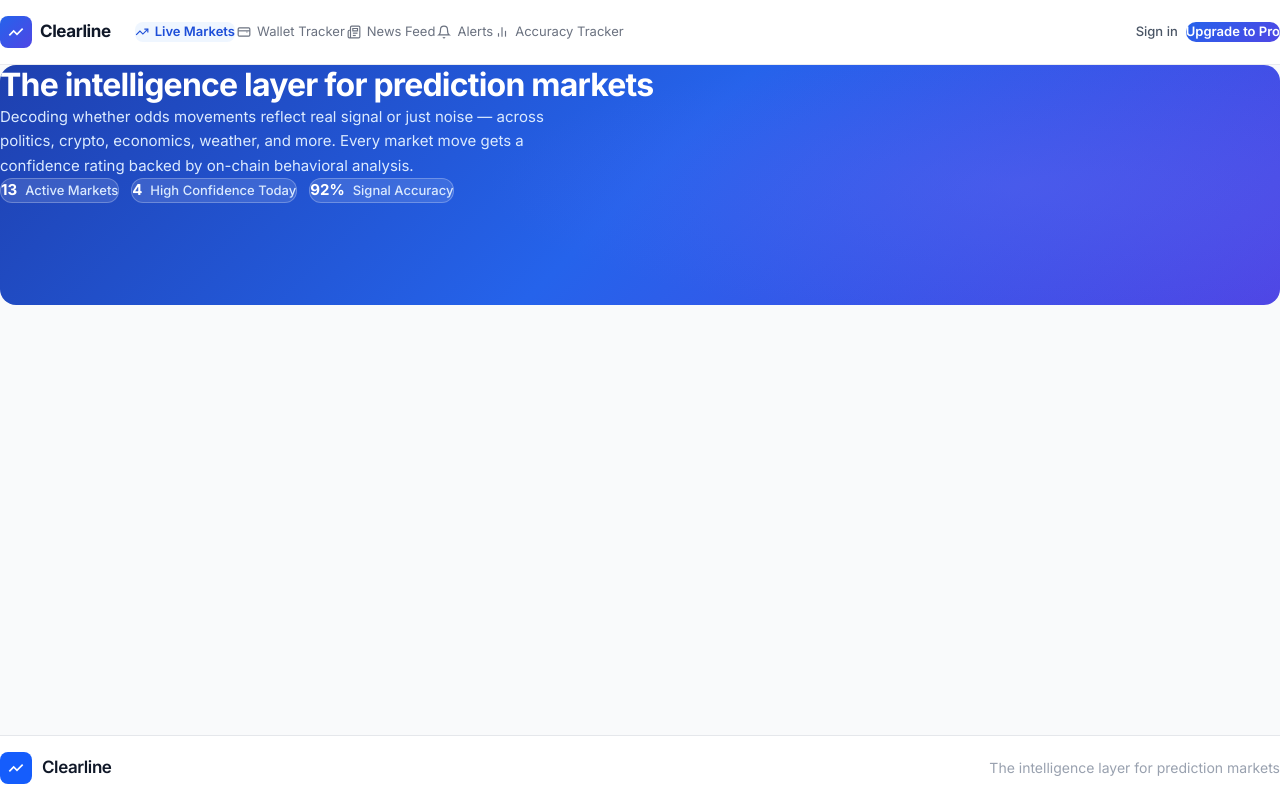
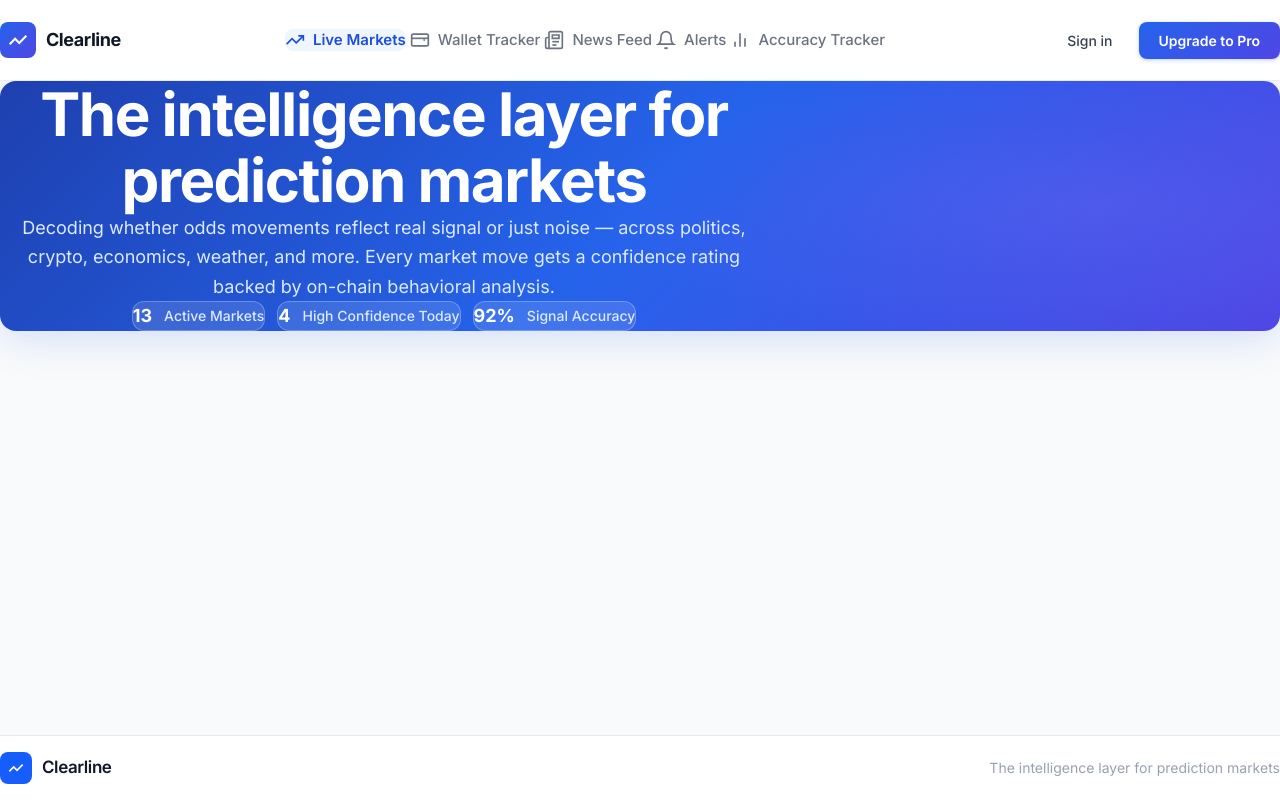
Before and after one commit to Clear-Line/clearline, a Next.js app: page / in a window 1280 px wide. Built offline with nearby package versions, Linux system fonts and the light colour scheme.

Commit message:
still messing with the landing page

```diff
--- a/src/app/globals.css
+++ b/src/app/globals.css
@@ -117,6 +117,7 @@
 
 html, body {
   font-family: 'Inter', system-ui, -apple-system, sans-serif;
+  overflow-x: hidden;
 }
 
 /* ─── Navbar glass effect ─── */
@@ -157,10 +158,52 @@
 }
 .nav-item-idle {
   color: var(--color-nav-idle-text);
+  font-weight: 500;
 }
 .nav-item-idle:hover {
   color: var(--color-text-primary);
-  background-color: #f9fafb;
+  background-color: #f3f4f6;
+}
+
+/* ─── Auth buttons ─── */
+.btn-signin {
+  font-size: 0.875rem;
+  font-weight: 500;
+  color: var(--color-text-secondary);
+  padding: 0.5rem 1.125rem;
+  border-radius: 8px;
+  white-space: nowrap;
+  transition: background 0.15s ease, color 0.15s ease;
+  background: transparent;
+  border: none;
+  cursor: pointer;
+}
+.btn-signin:hover {
+  color: var(--color-text-primary);
+  background-color: #f3f4f6;
+}
+
+.btn-upgrade {
+  background: linear-gradient(135deg, var(--color-primary) 0%, #4f46e5 100%);
+  color: #ffffff;
+  font-size: 0.875rem;
+  font-weight: 600;
+  padding: 0.5rem 1.25rem;
+  border-radius: 8px;
+  white-space: nowrap;
+  border: none;
+  cursor: pointer;
+  box-shadow: 0 1px 4px rgba(37, 99, 235, 0.3);
+  transition: box-shadow 0.2s ease, transform 0.15s ease, opacity 0.15s ease;
+}
+.btn-upgrade:hover {
+  opacity: 0.93;
+  box-shadow: 0 4px 14px rgba(37, 99, 235, 0.4);
+  transform: translateY(-1px);
+}
+.btn-upgrade:active {
+  transform: scale(0.97);
+  opacity: 1;
 }
 
 /* ─── Tailwind shorthand utilities using CSS vars ─── */
--- a/src/app/layout.tsx
+++ b/src/app/layout.tsx
@@ -21,7 +21,7 @@
       </head>
       <body className="flex flex-col min-h-screen">
         <Navbar />
-        <main className="flex-1">{children}</main>
+        <main className="flex-1 w-full">{children}</main>
         <Footer />
       </body>
     </html>
--- a/src/app/page.tsx
+++ b/src/app/page.tsx
@@ -2,51 +2,58 @@
 
 export default function Home() {
   const stats = [
-    { value: "13", label: "Active Markets" },
-    { value: "4",  label: "High Confidence Today" },
+    { value: "13",  label: "Active Markets" },
+    { value: "4",   label: "High Confidence Today" },
     { value: "92%", label: "Signal Accuracy" },
   ];
 
   return (
-    <main className="max-w-screen-xl mx-auto px-6 pt-6 pb-8">
-      {/* ── Hero Banner ── */}
+    <>
+      {/* ── Hero ── */}
+      <div className="w-full px-6 pt-8 pb-4">
         <section
-        className="hero-gradient rounded-2xl px-10 py-12 mb-8 text-white overflow-hidden relative"
-        style={{ minHeight: "240px" }}
+          className="hero-gradient relative overflow-hidden rounded-2xl px-12 py-16"
+          style={{ boxShadow: "0 8px 40px rgba(37,99,235,0.18)" }}
         >
-        {/* Subtle radial glow for depth */}
+          {/* Radial glow */}
           <div
             className="absolute inset-0 pointer-events-none"
             style={{
               background:
-              "radial-gradient(ellipse 60% 80% at 80% 50%, rgba(99,102,241,0.35) 0%, transparent 70%)",
+                "radial-gradient(ellipse 55% 80% at 85% 50%, rgba(99,102,241,0.4) 0%, transparent 70%)",
             }}
           />
 
-        <div className="relative max-w-2xl">
-          <h1 className="text-[2rem] leading-tight font-bold mb-3 tracking-tight">
+          <div className="relative max-w-3xl mx-auto text-center">
+            <h1 className="text-5xl md:text-6xl leading-[1.1] font-bold mb-5 tracking-tight text-white">
               The intelligence layer for prediction markets
             </h1>
-          <p className="text-[15px] text-blue-100 mb-8 leading-relaxed max-w-xl">
+            <p className="text-lg text-blue-100 mb-10 leading-relaxed">
               Decoding whether odds movements reflect real signal or just noise —
               across politics, crypto, economics, weather, and more. Every market
               move gets a confidence rating backed by on-chain behavioral analysis.
             </p>
 
             {/* Stat chips */}
-          <div className="flex flex-wrap gap-3">
+            <div className="flex flex-wrap justify-center gap-3">
               {stats.map((s) => (
                 <div
                   key={s.label}
-                className="hero-stat-chip flex items-center gap-2 px-4 py-2.5 rounded-xl cursor-default select-none"
+                  className="hero-stat-chip flex items-center gap-3 px-5 py-3 rounded-xl cursor-default select-none"
                 >
-                <span className="text-[15px] font-bold text-white">{s.value}</span>
-                <span className="text-[13px] text-blue-100 font-medium">{s.label}</span>
+                  <span className="text-lg font-bold text-white">{s.value}</span>
+                  <span className="text-sm text-blue-100 font-medium">{s.label}</span>
                 </div>
               ))}
             </div>
           </div>
         </section>
-    </main>
+      </div>
+
+      {/* ── Page Content ── */}
+      <div className="w-full px-6 pt-6 pb-8">
+        {/* future content */}
+      </div>
+    </>
   );
 }
--- a/src/components/Navbar.tsx
+++ b/src/components/Navbar.tsx
@@ -8,7 +8,7 @@
     label: "Live Markets",
     href: "/live-markets",
     icon: (
-      <svg className="w-3.5 h-3.5 shrink-0" viewBox="0 0 24 24" fill="none" stroke="currentColor" strokeWidth={2}>
+      <svg className="w-5 h-5 shrink-0" viewBox="0 0 24 24" fill="none" stroke="currentColor" strokeWidth={2}>
         <polyline points="22 7 13.5 15.5 8.5 10.5 2 17" />
         <polyline points="16 7 22 7 22 13" />
       </svg>
@@ -18,7 +18,7 @@
     label: "Wallet Tracker",
     href: "/wallet-tracker",
     icon: (
-      <svg className="w-3.5 h-3.5 shrink-0" viewBox="0 0 24 24" fill="none" stroke="currentColor" strokeWidth={2}>
+      <svg className="w-5 h-5 shrink-0" viewBox="0 0 24 24" fill="none" stroke="currentColor" strokeWidth={2}>
         <rect x="2" y="5" width="20" height="14" rx="2" />
         <path d="M16 12h2" /><path d="M2 10h20" />
       </svg>
@@ -28,7 +28,7 @@
     label: "News Feed",
     href: "/news-feed",
     icon: (
-      <svg className="w-3.5 h-3.5 shrink-0" viewBox="0 0 24 24" fill="none" stroke="currentColor" strokeWidth={2}>
+      <svg className="w-5 h-5 shrink-0" viewBox="0 0 24 24" fill="none" stroke="currentColor" strokeWidth={2}>
         <path d="M4 22h16a2 2 0 0 0 2-2V4a2 2 0 0 0-2-2H8a2 2 0 0 0-2 2v16a2 2 0 0 1-2 2Zm0 0a2 2 0 0 1-2-2v-9c0-1.1.9-2 2-2h2" />
         <path d="M18 14h-8" /><path d="M15 18h-5" /><path d="M10 6h8v4h-8V6Z" />
       </svg>
@@ -38,7 +38,7 @@
     label: "Alerts",
     href: "/alerts",
     icon: (
-      <svg className="w-3.5 h-3.5 shrink-0" viewBox="0 0 24 24" fill="none" stroke="currentColor" strokeWidth={2}>
+      <svg className="w-5 h-5 shrink-0" viewBox="0 0 24 24" fill="none" stroke="currentColor" strokeWidth={2}>
         <path d="M6 8a6 6 0 0 1 12 0c0 7 3 9 3 9H3s3-2 3-9" />
         <path d="M10.3 21a1.94 1.94 0 0 0 3.4 0" />
       </svg>
@@ -48,7 +48,7 @@
     label: "Accuracy Tracker",
     href: "/accuracy-tracker",
     icon: (
-      <svg className="w-3.5 h-3.5 shrink-0" viewBox="0 0 24 24" fill="none" stroke="currentColor" strokeWidth={2}>
+      <svg className="w-5 h-5 shrink-0" viewBox="0 0 24 24" fill="none" stroke="currentColor" strokeWidth={2}>
         <line x1="18" y1="20" x2="18" y2="10" />
         <line x1="12" y1="20" x2="12" y2="4" />
         <line x1="6" y1="20" x2="6" y2="14" />
@@ -68,33 +68,30 @@
 
   return (
     <header className="navbar-glass w-full sticky top-0 z-50">
-      <nav className="max-w-screen-xl mx-auto px-6 h-16 flex items-center justify-between gap-6">
+      <nav className="max-w-screen-xl mx-auto px-6 h-20 flex items-center">
 
-        {/* Logo */}
-        <Link href="/" className="flex items-center gap-2 shrink-0 group">
+        {/* Logo — left */}
+        <Link href="/" className="flex items-center gap-2.5 shrink-0 group">
           <div
-            className="w-8 h-8 rounded-lg flex items-center justify-center transition-all duration-200 group-hover:scale-105 group-hover:shadow-md"
+            className="w-9 h-9 rounded-lg flex items-center justify-center transition-all duration-200 group-hover:scale-105 group-hover:shadow-md"
             style={{ background: "linear-gradient(135deg, #2563eb 0%, #4f46e5 100%)" }}
           >
-            <svg className="w-4 h-4 text-white" viewBox="0 0 24 24" fill="none" stroke="currentColor" strokeWidth={2.5}>
+            <svg className="w-5 h-5 text-white" viewBox="0 0 24 24" fill="none" stroke="currentColor" strokeWidth={2.5}>
               <polyline points="22 7 13.5 15.5 8.5 10.5 2 17" />
             </svg>
           </div>
-          <span className="text-[17px] font-bold text-gray-900 tracking-tight">Clearline</span>
+          <span className="text-lg font-bold text-gray-900 tracking-tight">Clearline</span>
         </Link>
 
-        {/* Desktop Nav Items */}
-        <div className="hidden md:flex items-center gap-0.5 flex-1">
+        {/* Nav items — flex-1 keeps them centered between logo and right buttons */}
+        <div className="hidden md:flex flex-1 items-center justify-center gap-1">
           {navItems.map((item) => (
             <Link
               key={item.label}
               href={item.href}
               onClick={() => setActiveItem(item.label)}
-              className={`flex items-center gap-1.5 px-3 py-1.5 rounded-lg text-[13px] whitespace-nowrap transition-all duration-150
-                ${activeItem === item.label
-                  ? "nav-item-active"
-                  : "nav-item-idle"
-                }`}
+              className={`flex items-center gap-2 px-5 py-2.5 rounded-lg text-[15px] whitespace-nowrap transition-all duration-150
+                ${activeItem === item.label ? "nav-item-active" : "nav-item-idle"}`}
             >
               {item.icon}
               {item.label}
@@ -102,27 +99,19 @@
           ))}
         </div>
 
-        {/* Right Side */}
+        {/* Right buttons */}
         <div className="hidden md:flex items-center gap-2 shrink-0">
-          <button
-            onClick={onAuthAction}
-            className="text-[13px] font-medium text-gray-600 hover:text-gray-900 transition-colors px-4 py-1.5 rounded-lg hover:bg-gray-100 whitespace-nowrap"
-          >
+          <button onClick={onAuthAction} className="btn-signin">
             {isLoggedIn ? "Sign out" : "Sign in"}
           </button>
           {!isLoggedIn && (
-            <button
-              className="text-[13px] font-semibold text-white px-4 py-1.5 rounded-full whitespace-nowrap transition-all duration-200 hover:opacity-90 hover:shadow-md active:scale-95"
-              style={{ background: "linear-gradient(135deg, #2563eb 0%, #4f46e5 100%)" }}
-            >
-              Upgrade to Pro
-            </button>
+            <button className="btn-upgrade">Upgrade to Pro</button>
           )}
         </div>
 
-        {/* Mobile Menu Toggle */}
+        {/* Mobile toggle */}
         <button
-          className="md:hidden p-2 rounded-lg text-gray-500 hover:bg-gray-100 transition-colors"
+          className="md:hidden ml-auto p-2 rounded-lg text-gray-500 hover:bg-gray-100 transition-colors"
           onClick={() => setMobileOpen(!mobileOpen)}
           aria-label="Toggle menu"
         >
@@ -138,7 +127,7 @@
         </button>
       </nav>
 
-      {/* Mobile Dropdown */}
+      {/* Mobile dropdown */}
       {mobileOpen && (
         <div className="md:hidden px-4 pb-4 pt-2 space-y-1 border-t border-gray-100">
           {navItems.map((item) => (
@@ -146,11 +135,8 @@
               key={item.label}
               href={item.href}
               onClick={() => { setActiveItem(item.label); setMobileOpen(false); }}
-              className={`flex items-center gap-2 px-3 py-2.5 rounded-lg text-sm font-medium transition-colors
-                ${activeItem === item.label
-                  ? "nav-item-active"
-                  : "nav-item-idle"
-                }`}
+              className={`flex items-center gap-2.5 px-4 py-3 rounded-lg text-[15px] transition-all
+                ${activeItem === item.label ? "nav-item-active" : "nav-item-idle"}`}
             >
               {item.icon}
               {item.label}
@@ -159,17 +145,12 @@
           <div className="flex items-center gap-2 pt-3 border-t border-gray-100">
             <button
               onClick={onAuthAction}
-              className="flex-1 text-sm font-medium text-gray-600 py-2 rounded-lg border border-gray-200 hover:bg-gray-50"
+              className="flex-1 text-sm font-medium text-gray-600 py-2.5 rounded-lg border border-gray-200 hover:bg-gray-50"
             >
               {isLoggedIn ? "Sign out" : "Sign in"}
             </button>
             {!isLoggedIn && (
-              <button
-                className="flex-1 text-sm font-semibold text-white py-2 rounded-full transition-all hover:opacity-90"
-                style={{ background: "linear-gradient(135deg, #2563eb 0%, #4f46e5 100%)" }}
-              >
-                Upgrade to Pro
-              </button>
+              <button className="btn-upgrade flex-1">Upgrade to Pro</button>
             )}
           </div>
         </div>
```
Also changed, not shown: 1 other file (tests, documents, lock files or other folders). Lines whose indentation alone changed are shown as unchanged.
